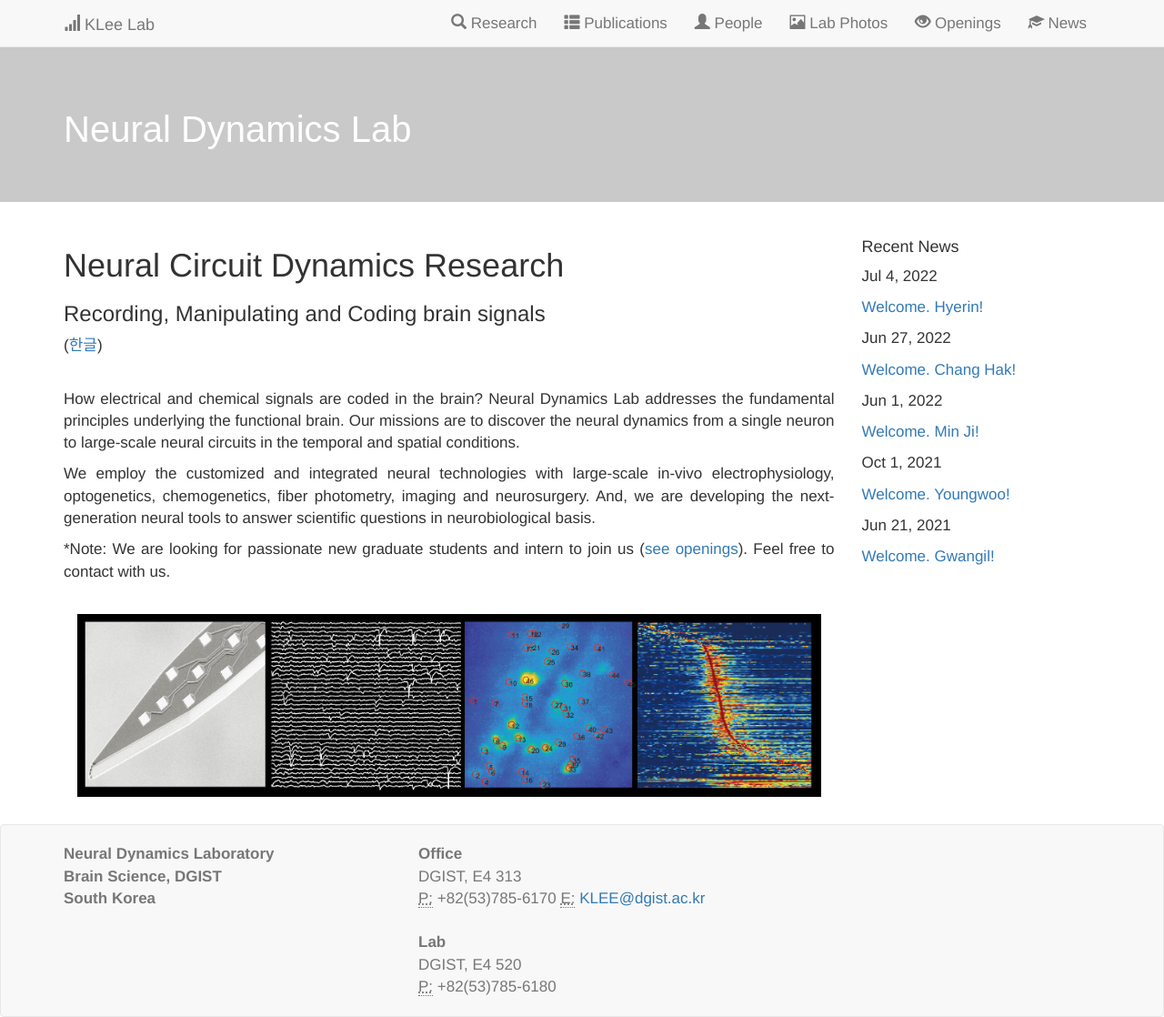
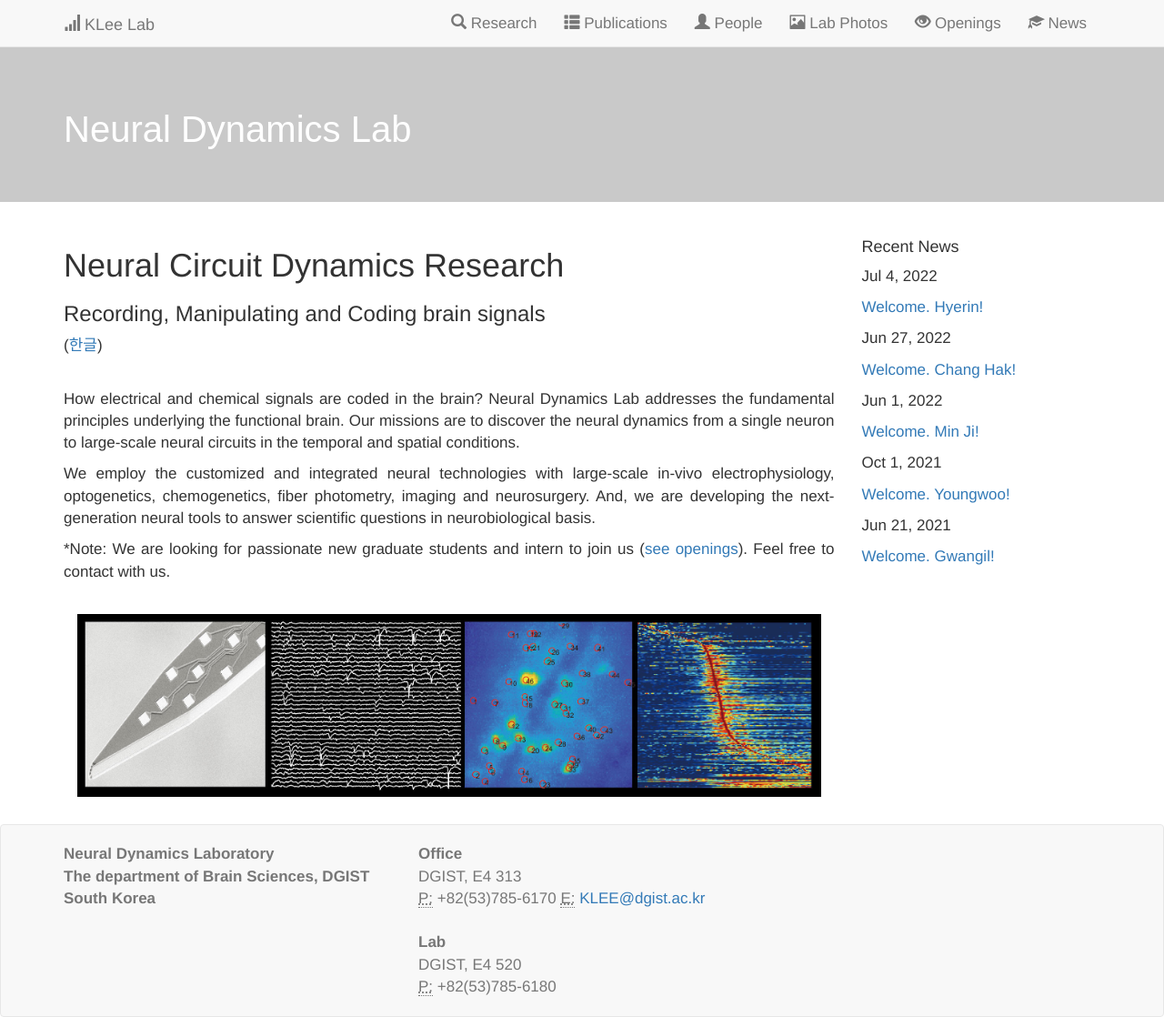
Before and after one commit to kleelab/kleelab.github.io, a Jekyll site: the page built from index.html, in a window 1280 px wide. Shown: the whole page at 91% size. Built offline with Jekyll 4.4.1, drawn with Linux system fonts in a browser that asks for light colours; nearby versions of some CDN libraries; a style sheet for code colours, icons or effects is not loaded.

Commit message:
Update footer.html

```diff
--- a/_includes/footer.html
+++ b/_includes/footer.html
@@ -7,7 +7,7 @@
                 <div class="col-md-4">
                     <address>
                         <strong>Neural Dynamics Laboratory</strong><br>
-                        <strong>Brain Science, DGIST</strong><br>
+                        <strong>The department of Brain Sciences, DGIST</strong><br>
                         <strong>South Korea</strong><br>
 
                     </address>
```
